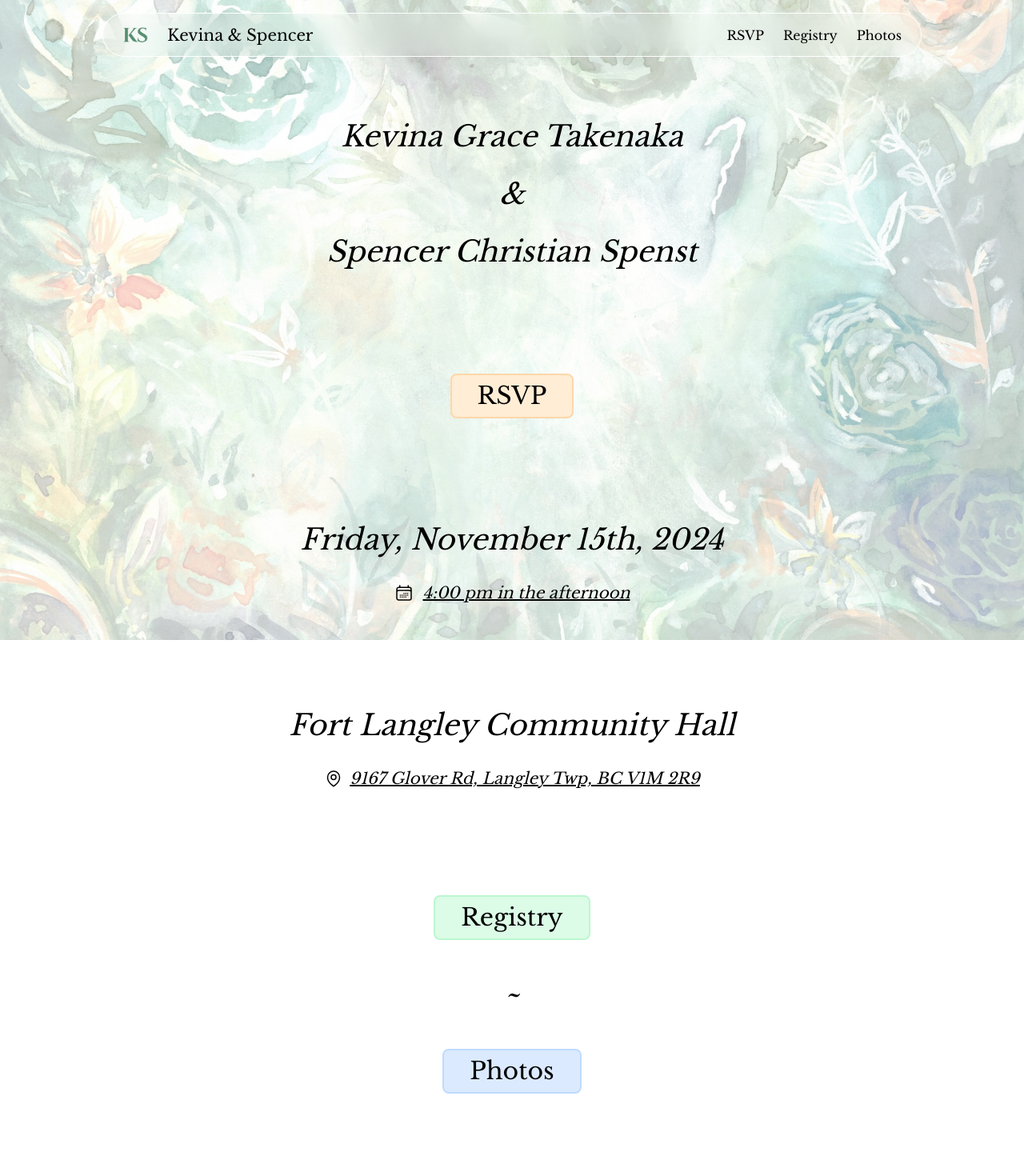
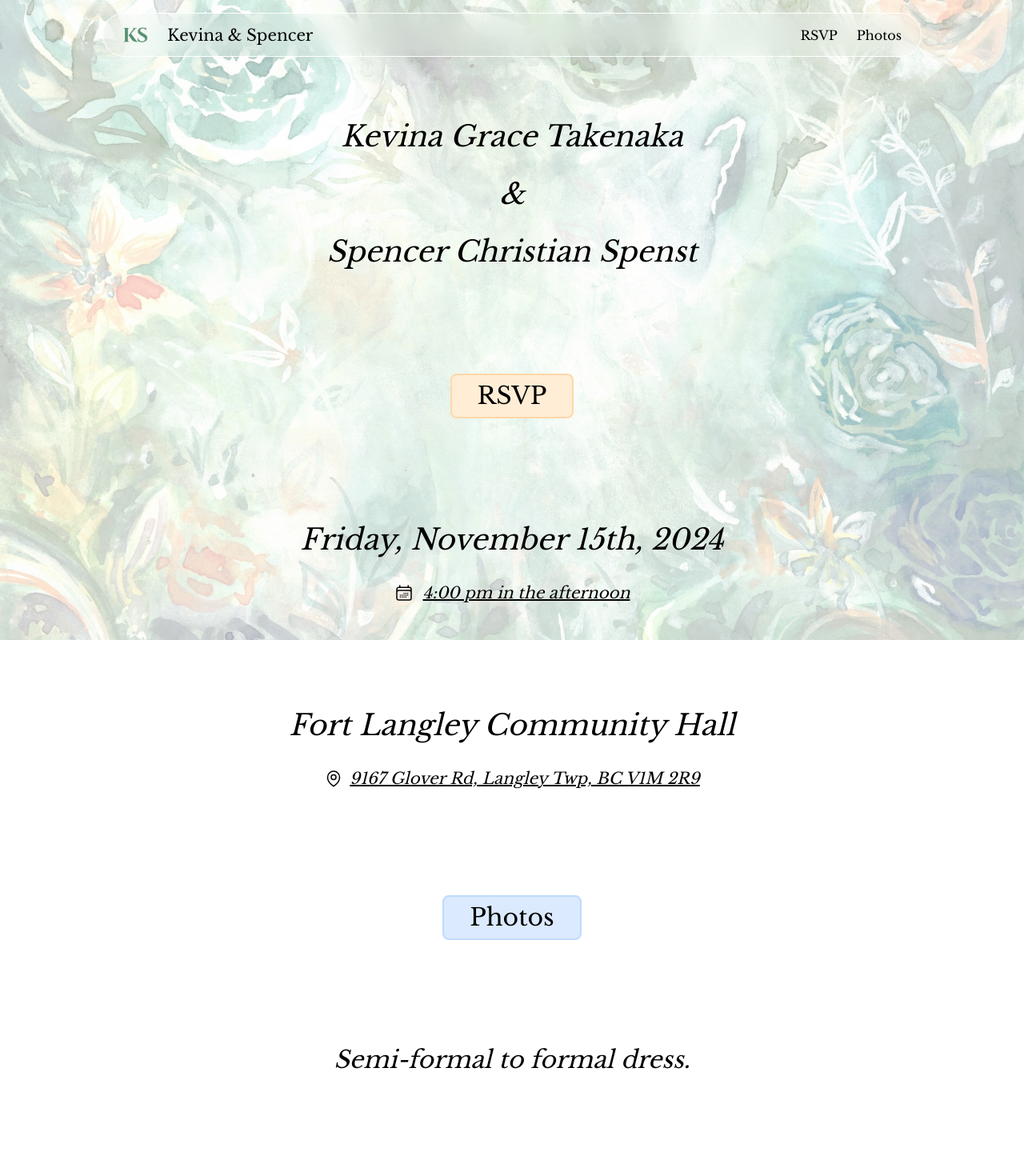
Before and after one commit to sspenst/kevina, a Next.js app: page / in a window 1280 px wide. Shown: the top 1470 px of the page at 80% size. Built offline with nearby package versions, Linux system fonts and the light colour scheme.

Commit message:
remove registry link

```diff
--- a/components/header.tsx
+++ b/components/header.tsx
@@ -24,7 +24,6 @@ export default function Header() {
         </Link>
         <div className='flex gap-6 items-center pr-2'>
           <a className=' hover:text-neutral-500 text-black' href='https://docs.google.com/forms/d/e/1FAIpQLSfngKKVGGtjyomtK5lgZ-L7e8LF5WIhF258w7OGS_c3f-r6QQ/viewform' target='_blank' rel='noreferrer'>RSVP</a>
-          <a className=' hover:text-neutral-500 text-black' href='https://www.myregistry.com/giftlist/kevina-spencer' target='_blank' rel='noreferrer'>Registry</a>
           <Link aria-label='Photos' href='/photos' className='hover:text-neutral-500 text-black'>Photos</Link>
         </div>
       </div>
--- a/pages/index.tsx
+++ b/pages/index.tsx
@@ -47,8 +47,6 @@ export default function Index() {
             </a>
           </div>
           <br />
-          <a className='border-[2px] not-italic border-green-200 px-8 py-2 hover:bg-green-200 bg-green-100 transition w-fit rounded-lg' href='https://www.myregistry.com/giftlist/kevina-spencer' target='_blank' rel='noreferrer'>Registry</a>
-          <span className='text-4xl'>~</span>
           <Link className='border-[2px] not-italic border-blue-200 px-8 py-2 hover:bg-blue-200 bg-blue-100 transition w-fit rounded-lg' href='/photos'>Photos</Link>
           <br />
           <span>Semi-formal to formal dress.</span>
```
